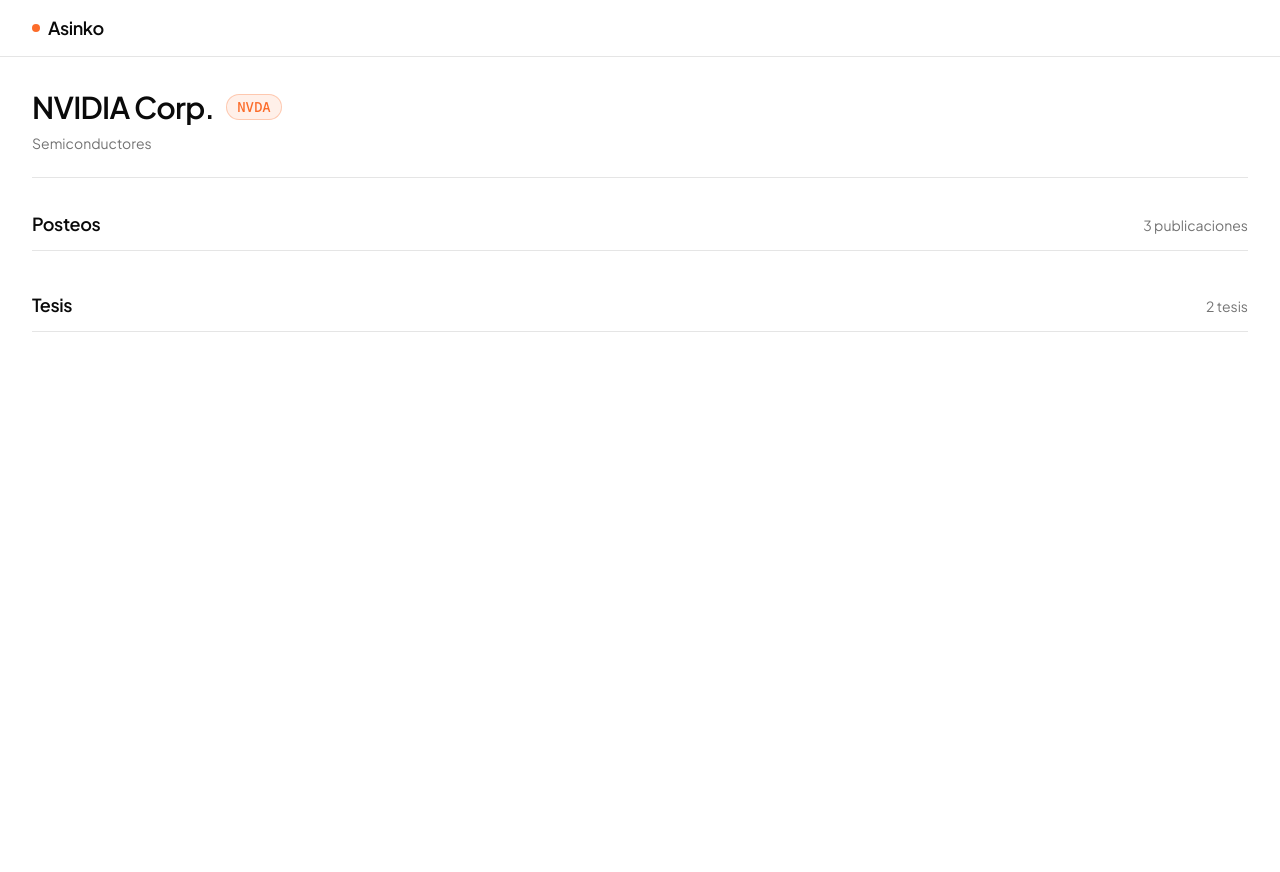
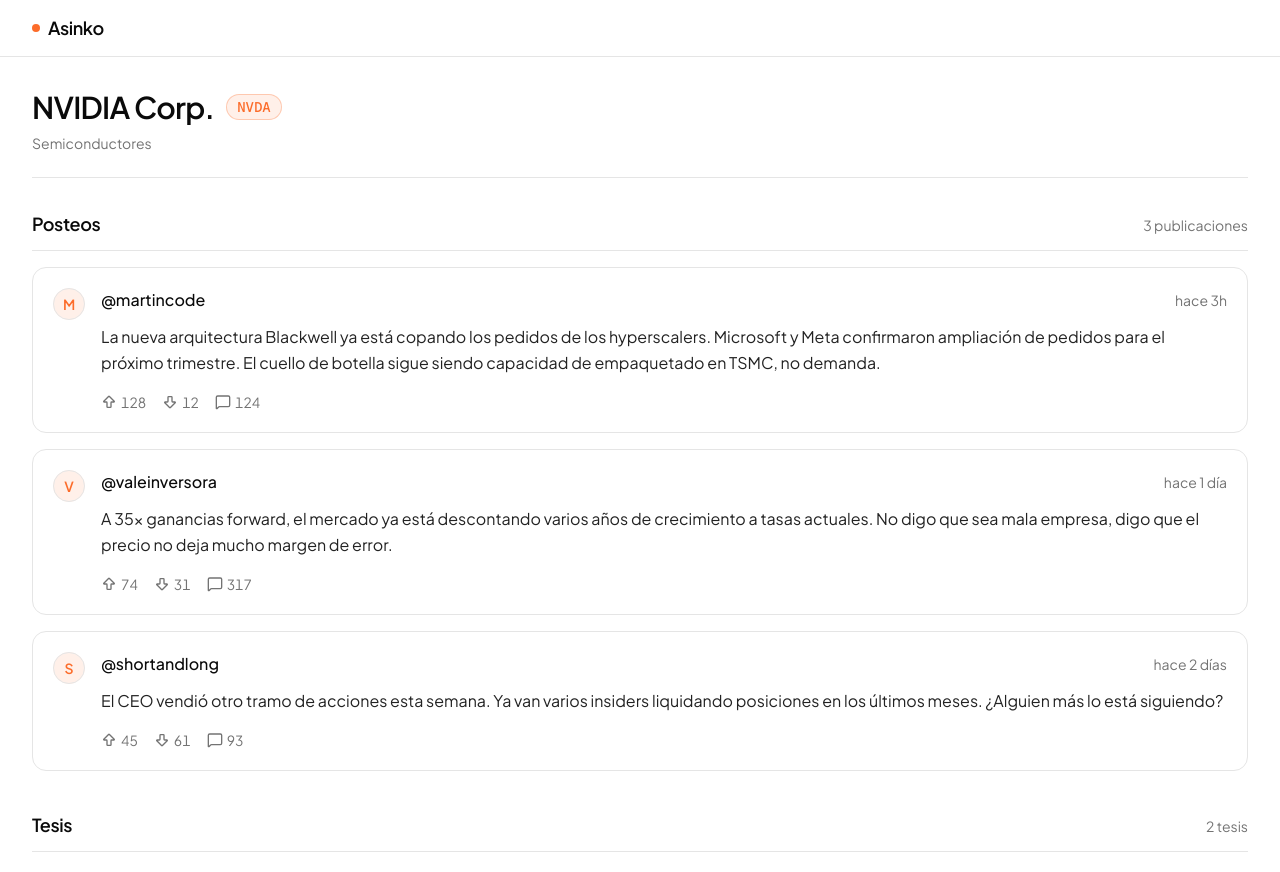
Before and after one commit to MauricioTognoli/asinko-asset-page, a Next.js app: page / in a window 1280 px wide. Shown: the top 872 px of the page. Before the commit the page ends 800 px from the top, so only its background shows below. Built offline with nearby package versions, Linux system fonts and the light colour scheme.

Commit message:
feat: implementar cards de posteos

```diff
--- a/app/page.tsx
+++ b/app/page.tsx
@@ -1,6 +1,7 @@
 import { AssetHeader } from "@/components/asset-header";
 import { ContentSection } from "@/components/content-section";
 import { Header } from "@/components/header";
+import { PostsSection } from "@/components/posts/posts-section";
 import { getAsset } from "@/lib/asset";
 
 export default function Home() {
@@ -12,11 +13,7 @@
       <main className="w-full max-w-7xl flex-1 px-4 py-8 sm:px-6 lg:px-8 mx-auto">
         <AssetHeader asset={asset} />
         <div className="mt-8 flex flex-col gap-10">
-          <ContentSection
-            id="posts"
-            title="Posteos"
-            subtitle={`${asset.posts.length} publicaciones`}
-          />
+          <PostsSection />
           <ContentSection
             id="theses"
             title="Tesis"
--- /dev/null
+++ b/components/posts/post-card.tsx
@@ -0,0 +1,53 @@
+import { ArrowBigDown, ArrowBigUp, MessageSquare } from "lucide-react";
+
+import { UserAvatar } from "@/components/user-avatar";
+import type { Post } from "@/types/asset";
+
+interface PostCardProps {
+  post: Post;
+}
+
+export function PostCard({ post }: PostCardProps) {
+  return (
+    <article className="flex cursor-pointer gap-3 rounded-xl border border-border bg-card p-4 transition-colors hover:border-brand/40 hover:bg-accent/40 sm:gap-4 sm:p-5">
+      <UserAvatar name={post.author} />
+
+      <div className="flex min-w-0 flex-1 flex-col gap-3">
+        <div className="flex flex-wrap items-baseline justify-between gap-x-3 gap-y-1">
+          <span className="font-medium text-foreground">@{post.author}</span>
+          <time className="text-sm text-muted-foreground">
+            {post.publishedAt}
+          </time>
+        </div>
+
+        <p className="text-sm leading-relaxed text-foreground/90 sm:text-base">
+          {post.content}
+        </p>
+
+        <div className="flex items-center gap-4 pt-1 text-sm text-muted-foreground">
+          <span
+            className="inline-flex items-center gap-1 tabular-nums"
+            aria-label={`${post.votes.upvotes} votos a favor`}
+          >
+            <ArrowBigUp className="size-4" aria-hidden="true" />
+            <span aria-hidden="true">{post.votes.upvotes}</span>
+          </span>
+          <span
+            className="inline-flex items-center gap-1 tabular-nums"
+            aria-label={`${post.votes.downvotes} votos en contra`}
+          >
+            <ArrowBigDown className="size-4" aria-hidden="true" />
+            <span aria-hidden="true">{post.votes.downvotes}</span>
+          </span>
+          <span
+            className="inline-flex items-center gap-1 tabular-nums"
+            aria-label={`${post.commentCount} comentarios`}
+          >
+            <MessageSquare className="size-4" aria-hidden="true" />
+            <span aria-hidden="true">{post.commentCount}</span>
+          </span>
+        </div>
+      </div>
+    </article>
+  );
+}
--- /dev/null
+++ b/components/posts/posts-section.tsx
@@ -0,0 +1,23 @@
+import { ContentSection } from "@/components/content-section";
+import { PostCard } from "@/components/posts/post-card";
+import { getAsset } from "@/lib/asset";
+
+export function PostsSection() {
+  const { posts } = getAsset();
+
+  return (
+    <ContentSection
+      id="posts"
+      title="Posteos"
+      subtitle={`${posts.length} publicaciones`}
+    >
+      <ul className="flex flex-col gap-4">
+        {posts.map((post) => (
+          <li key={post.id}>
+            <PostCard post={post} />
+          </li>
+        ))}
+      </ul>
+    </ContentSection>
+  );
+}
--- /dev/null
+++ b/components/ui/avatar.tsx
@@ -0,0 +1,108 @@
+"use client"
+
+import * as React from "react"
+import { Avatar as AvatarPrimitive } from "@base-ui/react/avatar"
+import { cn } from "cn"
+
+function Avatar({
+  className,
+  size = "default",
+  ...props
+}: AvatarPrimitive.Root.Props & {
+  size?: "default" | "sm" | "lg"
+}) {
+  return (
+    <AvatarPrimitive.Root
+      data-slot="avatar"
+      data-size={size}
+      className={cn(
+        "group/avatar relative flex size-8 shrink-0 rounded-full select-none after:absolute after:inset-0 after:rounded-full after:border after:border-border after:mix-blend-darken data-[size=lg]:size-10 data-[size=sm]:size-6 dark:after:mix-blend-lighten",
+        className
+      )}
+      {...props}
+    />
+  )
+}
+
+function AvatarImage({ className, ...props }: AvatarPrimitive.Image.Props) {
+  return (
+    <AvatarPrimitive.Image
+      data-slot="avatar-image"
+      className={cn(
+        "aspect-square size-full rounded-full object-cover",
+        className
+      )}
+      {...props}
+    />
+  )
+}
+
+function AvatarFallback({
+  className,
+  ...props
+}: AvatarPrimitive.Fallback.Props) {
+  return (
+    <AvatarPrimitive.Fallback
+      data-slot="avatar-fallback"
+      className={cn(
+        "flex size-full items-center justify-center rounded-full bg-muted text-sm text-muted-foreground group-data-[size=sm]/avatar:text-xs",
+        className
+      )}
+      {...props}
+    />
+  )
+}
+
+function AvatarBadge({ className, ...props }: React.ComponentProps<"span">) {
+  return (
+    <span
+      data-slot="avatar-badge"
+      className={cn(
+        "absolute right-0 bottom-0 z-10 inline-flex items-center justify-center rounded-full bg-primary text-primary-foreground bg-blend-color ring-2 ring-background select-none",
+        "group-data-[size=sm]/avatar:size-2 group-data-[size=sm]/avatar:[&>svg]:hidden",
+        "group-data-[size=default]/avatar:size-2.5 group-data-[size=default]/avatar:[&>svg]:size-2",
+        "group-data-[size=lg]/avatar:size-3 group-data-[size=lg]/avatar:[&>svg]:size-2",
+        className
+      )}
+      {...props}
+    />
+  )
+}
+
+function AvatarGroup({ className, ...props }: React.ComponentProps<"div">) {
+  return (
+    <div
+      data-slot="avatar-group"
+      className={cn(
+        "group/avatar-group flex -space-x-2 *:data-[slot=avatar]:ring-2 *:data-[slot=avatar]:ring-background",
+        className
+      )}
+      {...props}
+    />
+  )
+}
+
+function AvatarGroupCount({
+  className,
+  ...props
+}: React.ComponentProps<"div">) {
+  return (
+    <div
+      data-slot="avatar-group-count"
+      className={cn(
+        "relative flex size-8 shrink-0 items-center justify-center rounded-full bg-muted text-sm text-muted-foreground ring-2 ring-background group-has-data-[size=lg]/avatar-group:size-10 group-has-data-[size=sm]/avatar-group:size-6 [&>svg]:size-4 group-has-data-[size=lg]/avatar-group:[&>svg]:size-5 group-has-data-[size=sm]/avatar-group:[&>svg]:size-3",
+        className
+      )}
+      {...props}
+    />
+  )
+}
+
+export {
+  Avatar,
+  AvatarImage,
+  AvatarFallback,
+  AvatarGroup,
+  AvatarGroupCount,
+  AvatarBadge,
+}
--- /dev/null
+++ b/components/user-avatar.tsx
@@ -0,0 +1,16 @@
+import { Avatar, AvatarFallback } from "@/components/ui/avatar";
+
+interface UserAvatarProps {
+  name: string;
+  className?: string;
+}
+
+export function UserAvatar({ name, className }: UserAvatarProps) {
+  return (
+    <Avatar aria-hidden="true" className={className}>
+      <AvatarFallback className="bg-brand/10 font-semibold text-brand">
+        {name.charAt(0).toUpperCase()}
+      </AvatarFallback>
+    </Avatar>
+  );
+}
```
